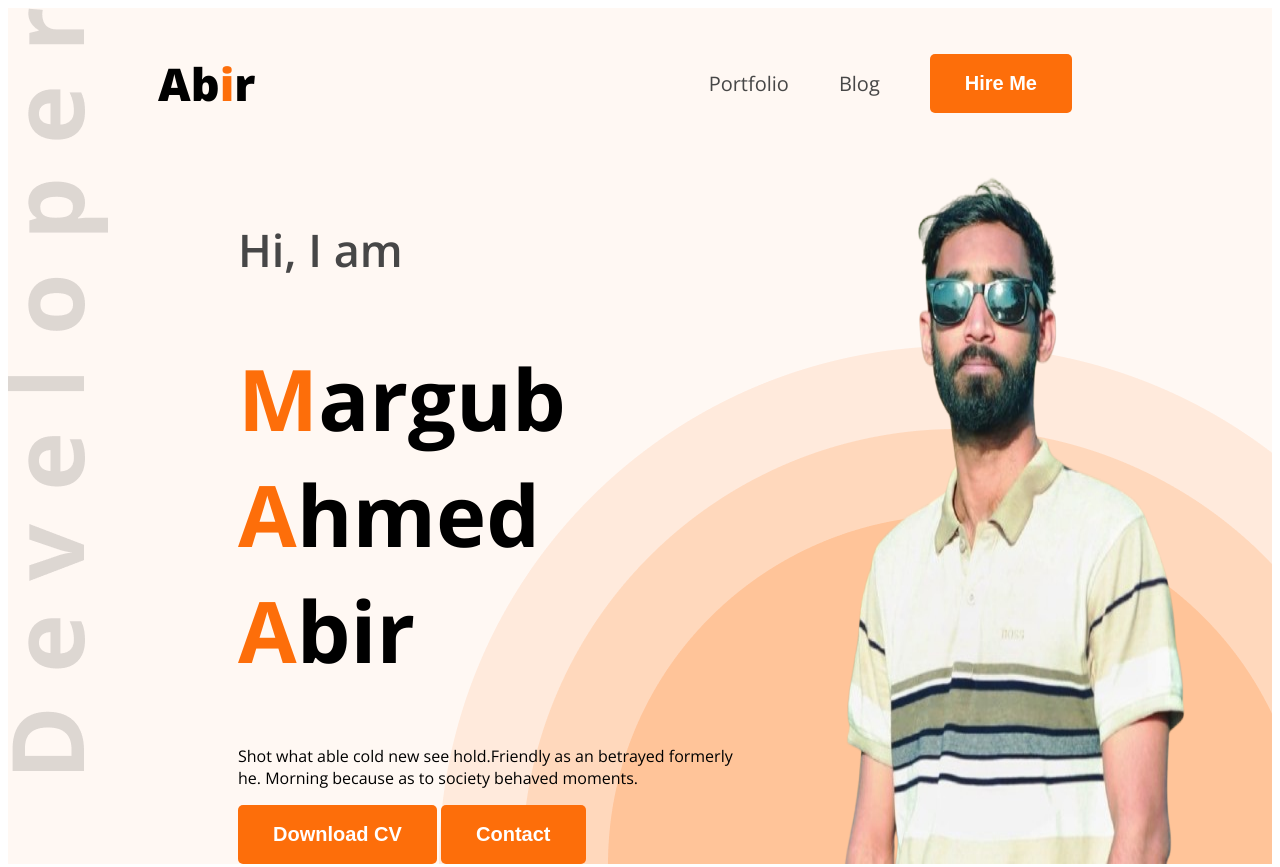
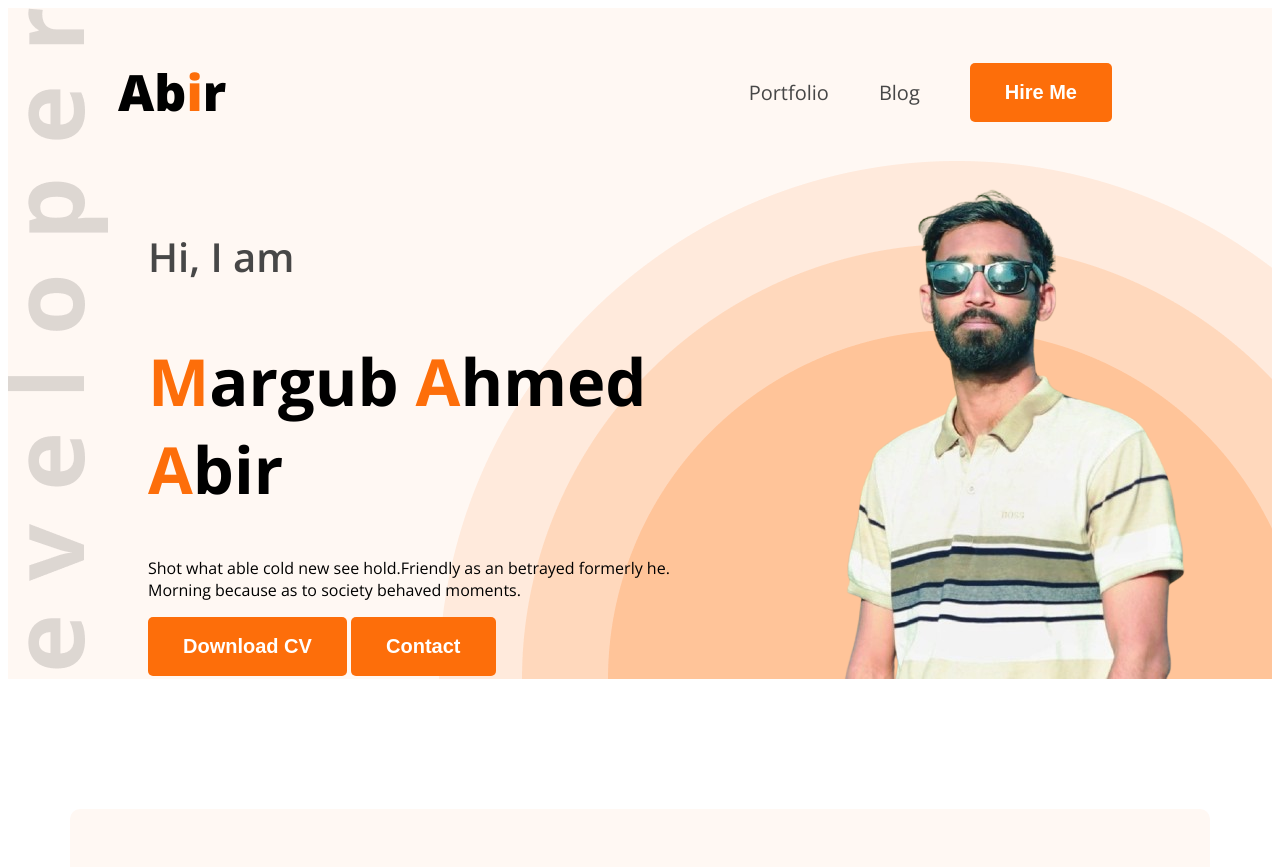
Before and after one commit to Margubahmedabir/my-portfolio-resources, a plain HTML site: page index.html in a window 1280 px wide. Shown: the top 867 px of the page. Drawn offline with nearby package versions, Linux system fonts and the light colour scheme.

Commit message:
updated the new time

```diff
--- a/styles/portfolio.css
+++ b/styles/portfolio.css
@@ -55,12 +55,12 @@ nav {
   display: flex;
   align-items: center;
   justify-content: space-between;
-  margin: 0px 150px;
+  margin: 0px 110px;
 }
 
 .nav-title {
   font-weight: 800;
-  font-size: 45px;
+  font-size: 50px;
 }
 
 nav ul {
@@ -79,18 +79,18 @@ nav ul li a {
 .banner {
   display: flex;
   justify-content: space-between;
-  margin: 0 40px 0 230px;
+  margin: 0 40px 0 140px;
 }
 .banner-content {
-  max-width: 500px;
+  max-width: 700px;
 }
 .banner-greetings {
-  font-size: 45px;
+  font-size: 40px;
   font-weight: 600;
 }
 .banner-title {
   font-weight: bold;
-  font-size: 85px;
+  font-size: 65px;
 }
 .banner-profile-pic {
   width: 580px;
```
